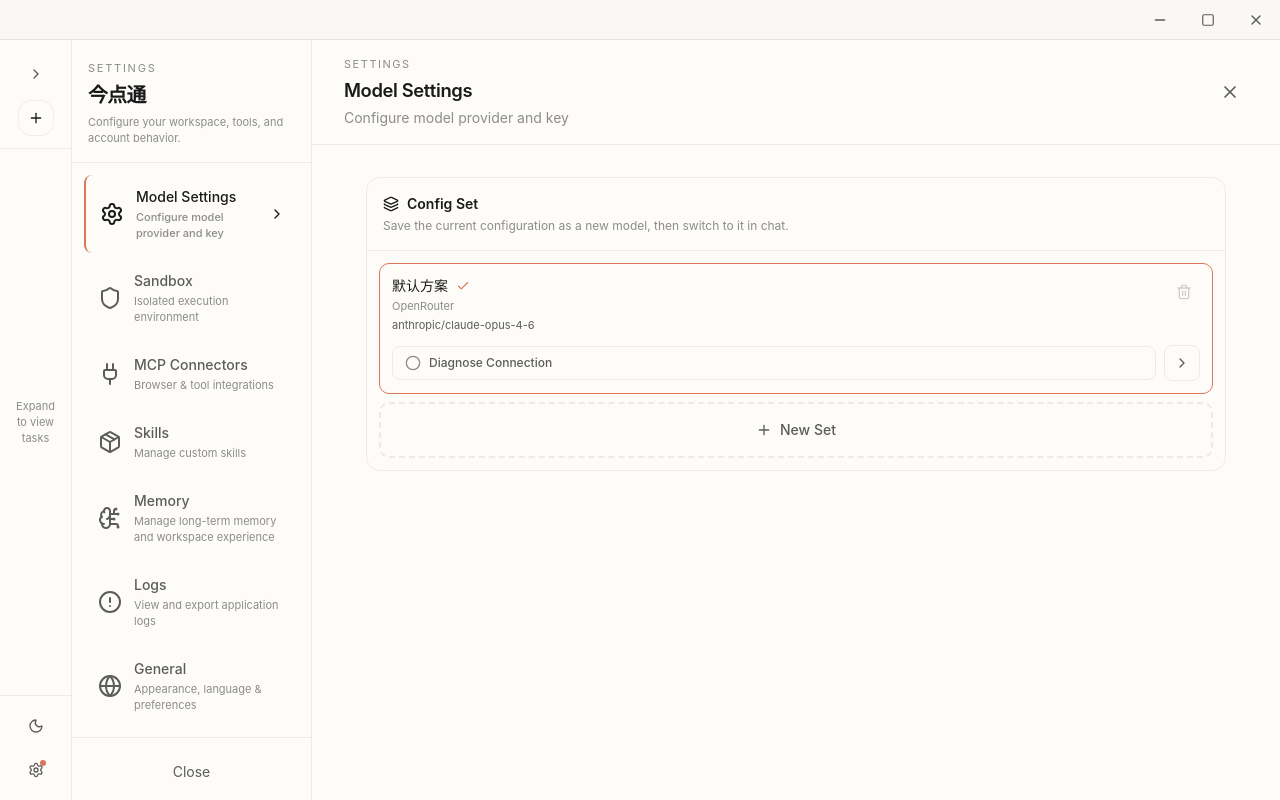
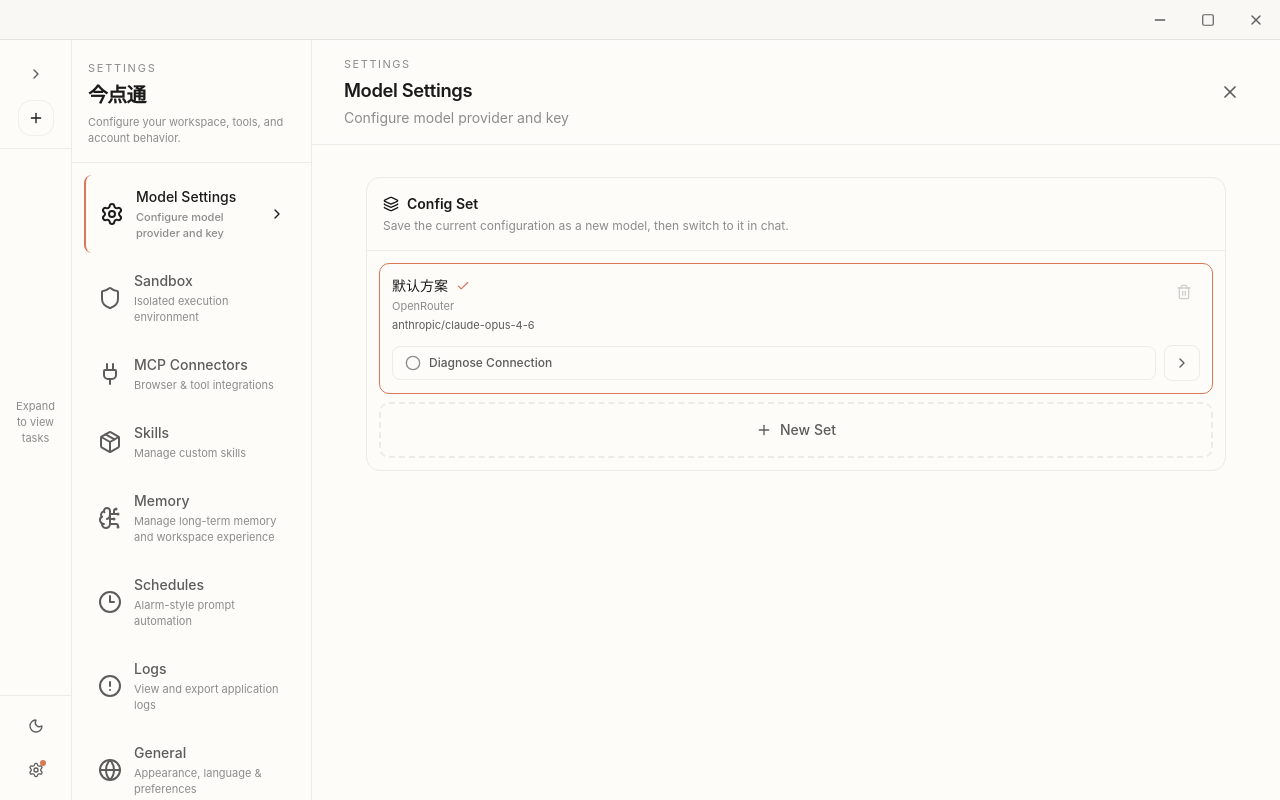
Before and after one commit to GaopengHu/baize-win-build, a React (Vite) app: page / in a window 1280 px wide. Both pictures are taken after a click on the button "Go to Settings". Built offline with nearby package versions, Linux system fonts and the light colour scheme.

Commit message:
feat:重新显示定时任务

```diff
--- a/src/renderer/components/SettingsPanel.tsx
+++ b/src/renderer/components/SettingsPanel.tsx
@@ -52,7 +52,7 @@ type TabId =
 
 // Tabs kept functional but hidden from the settings sidebar.
 // They remain reachable programmatically (e.g. via nav-server __navigate).
-const HIDDEN_TABS = new Set<TabId>(['schedule', 'remote']);
+const HIDDEN_TABS = new Set<TabId>(['remote']);
 
 const VALID_TABS = new Set<TabId>([
   'api',
```
